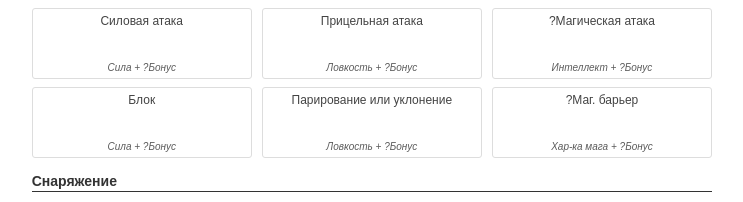
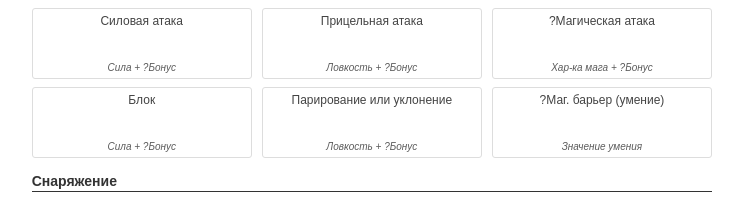
Before and after one commit to foxxoma/NRI, a plain HTML site: page index.html in a window 1280 px wide. Shown: the part 543-745 px from the top of the page, without its empty margins (25-768 px from the left). Drawn offline with Linux system fonts and the light colour scheme.

Commit message:
mag барьер

```diff
--- a/index.html
+++ b/index.html
@@ -126,7 +126,7 @@
                 <div class="stat-box">
                     <div class="stat-name">?Магическая атака</div>
                     <input class="stat-value" type="text" value="">
-                    <div class="input-hint">Интеллект + ?Бонус</div>
+                    <div class="input-hint">Хар-ка мага + ?Бонус</div>
                 </div>
             </div>
             <div class="grid-3" style="margin-top: 8px;">
@@ -141,9 +141,9 @@
                     <div class="input-hint">Ловкость + ?Бонус</div>
                 </div>
                 <div class="stat-box">
-                    <div class="stat-name">?Маг. барьер</div>
+                    <div class="stat-name">?Маг. барьер (умение)</div>
                     <input class="stat-value" type="text" value="">
-                    <div class="input-hint">Хар-ка мага + ?Бонус</div>
+                    <div class="input-hint">Значение умения</div>
                 </div>
             </div>
         </div>
```
